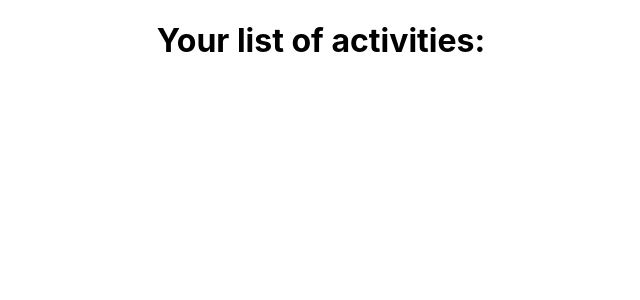
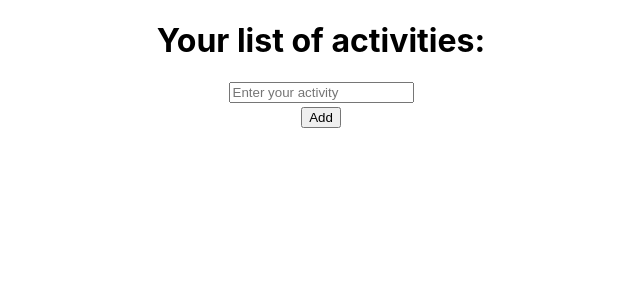
Before and after one commit to helter88/react-tsc-redux-toolkit-toDoList, a React (Create React App) app: page / in a window 1280 px wide. Shown: the top 300 px of the page, without its empty margins (319-959 px from the left). Built offline with nearby package versions, Linux system fonts and the light colour scheme.

Commit message:
create slice and store

```diff
--- a/package.json
+++ b/package.json
@@ -3,6 +3,7 @@
   "version": "0.1.0",
   "private": true,
   "dependencies": {
+    "@reduxjs/toolkit": "^1.8.1",
     "@testing-library/jest-dom": "^5.16.3",
     "@testing-library/react": "^12.1.4",
     "@testing-library/user-event": "^13.5.0",
@@ -10,9 +11,12 @@
     "@types/node": "^16.11.26",
     "@types/react": "^17.0.43",
     "@types/react-dom": "^17.0.14",
+    "@types/react-redux": "^7.1.24",
     "react": "^17.0.2",
     "react-dom": "^17.0.2",
+    "react-redux": "^8.0.0",
     "react-scripts": "5.0.0",
+    "redux": "^4.2.0",
     "typescript": "^4.6.3",
     "web-vitals": "^2.1.4"
   },
--- a/src/App.css
+++ b/src/App.css
@@ -3,3 +3,7 @@
   flex-direction: column;
   align-items: center;
 }
+
+button {
+  margin: 4px;
+}
--- a/src/App.tsx
+++ b/src/App.tsx
@@ -5,6 +5,8 @@ function App() {
   return (
     <div className="App">
       <h1>Your list of activities:</h1>
+      <input placeholder='Enter your activity'></input>
+      <button>Add</button>
     </div>
   );
 }
--- a/src/index.tsx
+++ b/src/index.tsx
@@ -2,10 +2,15 @@ import React from 'react';
 import ReactDOM from 'react-dom';
 import './index.css';
 import App from './App';
+import {Provider} from "react-redux"
+import store from "./store/store"
 
 ReactDOM.render(
   <React.StrictMode>
-    <App />
+    <Provider store={store}>
+      <App />
+    </Provider>
+
   </React.StrictMode>,
   document.getElementById('root')
 );
--- /dev/null
+++ b/src/store/store.ts
@@ -0,0 +1,8 @@
+import {configureStore} from '@reduxjs/toolkit';
+import toDoSlice from './todoSlice'
+
+const store = configureStore({
+    reducer: toDoSlice.reducer
+})
+
+export default store;
--- /dev/null
+++ b/src/store/todoSlice.ts
@@ -0,0 +1,22 @@
+import { createSlice, PayloadAction } from "@reduxjs/toolkit";
+
+interface SliceState {
+    activityList: string[]
+}
+
+const initialState: SliceState= {
+    activityList: []
+}
+
+const toDoSlice = createSlice({
+    name: 'toDo',
+    initialState,
+    reducers: {
+        add: (state, action: PayloadAction<string>) => {state.activityList.push(action.payload)},
+        remove: (state, action: PayloadAction<string>) => {state.activityList = state.activityList.filter(item=> item !== action.payload)}
+    }
+})
+
+export const toDoActions = toDoSlice.actions
+
+export default toDoSlice;
```
Also changed, not shown: 1 other file (tests, documents, lock files or other folders).
